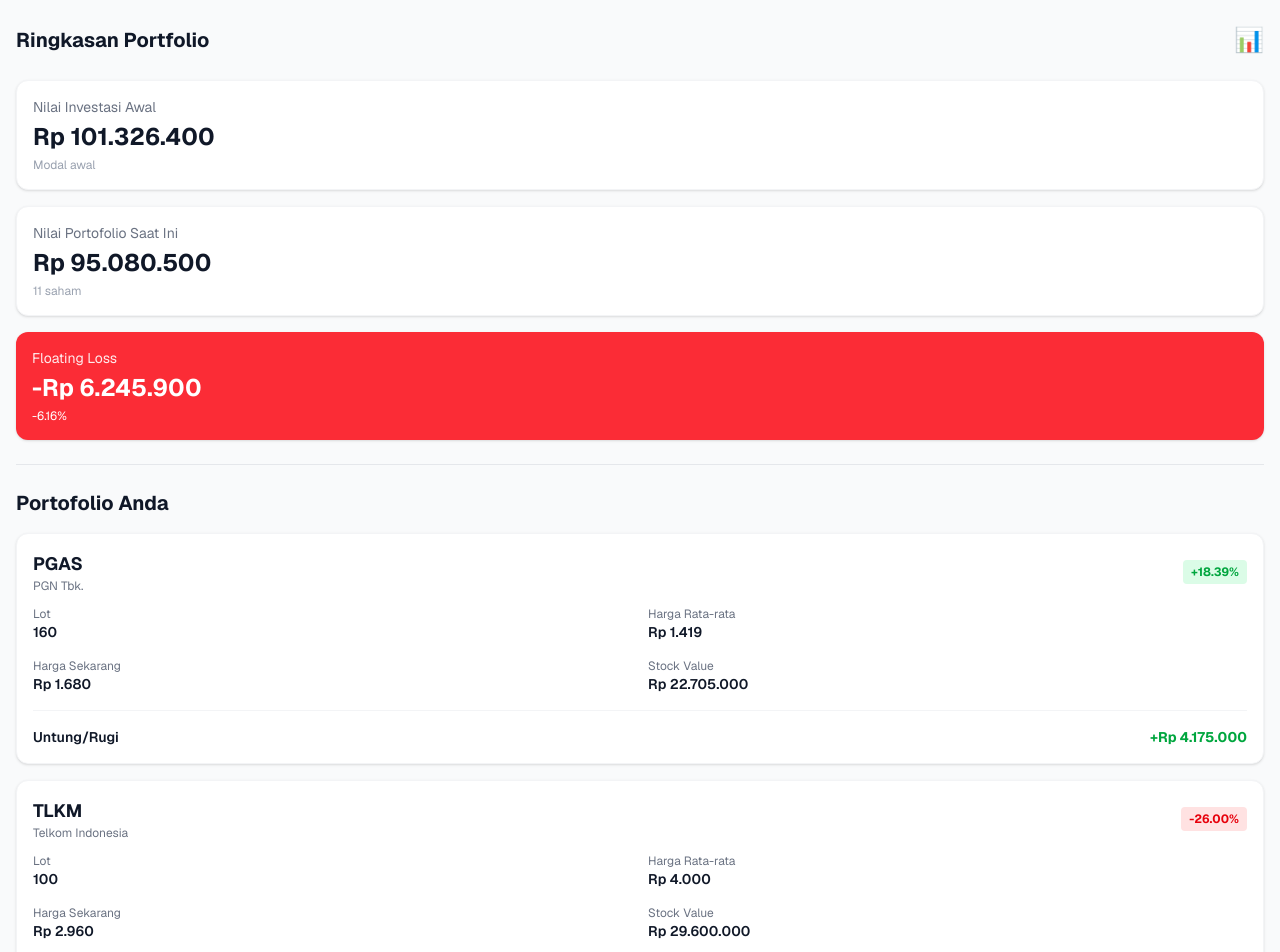
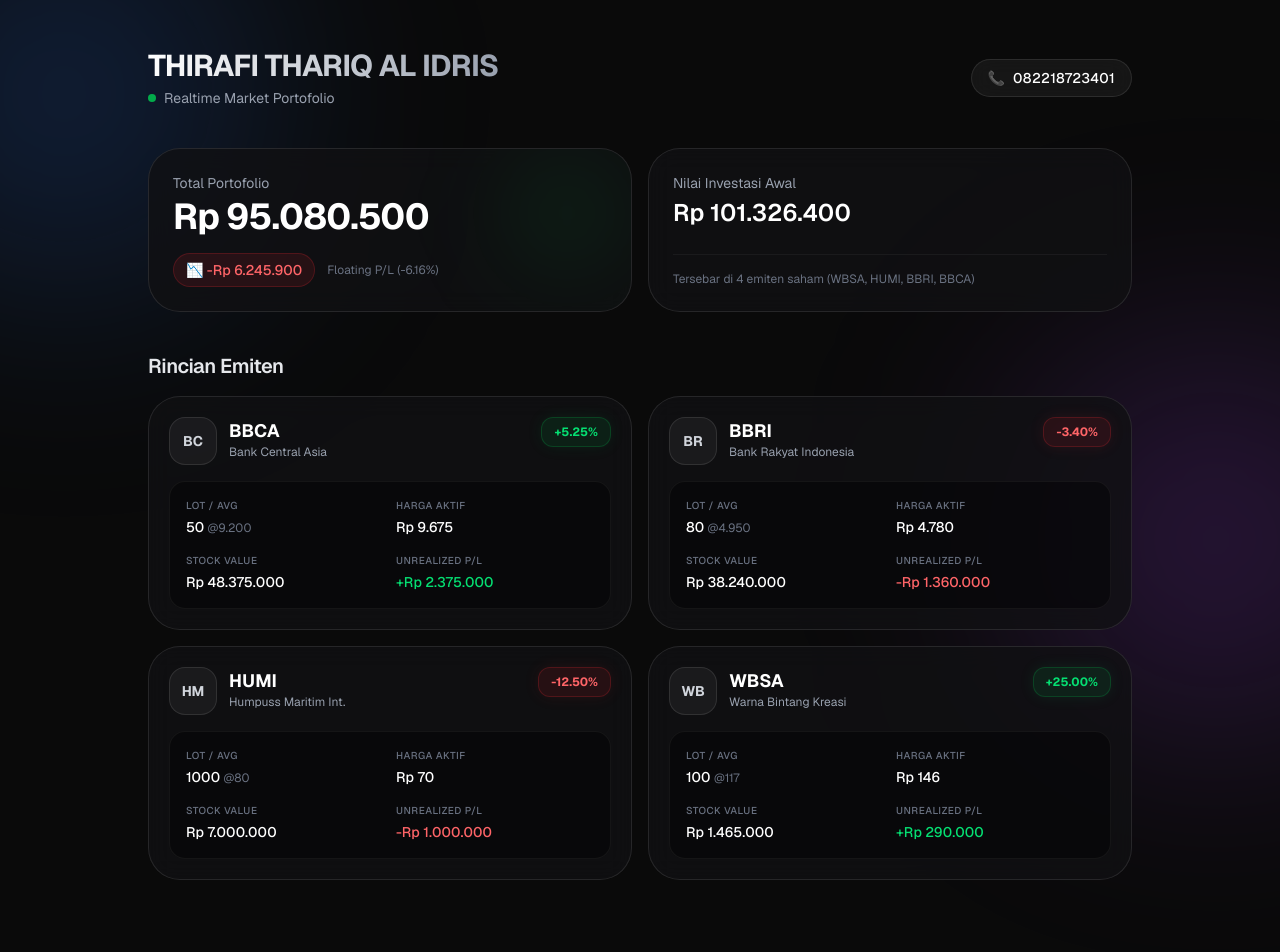
Before and after one commit to pediaboy/nextjs-boilerplate, a Next.js app: page / in a window 1280 px wide. Shown: the top 952 px of the page. Built offline with nearby package versions, Linux system fonts and the light colour scheme.

Commit message:
Update page.tsx

```diff
--- a/app/page.tsx
+++ b/app/page.tsx
@@ -1,112 +1,211 @@
 export default function Home() {
   return (
-    <div className="min-h-screen bg-gray-50 dark:bg-slate-900 text-gray-900 dark:text-white p-4 font-sans pb-20">
+    <div className="min-h-screen bg-[#0a0a0a] text-white relative overflow-hidden font-sans pb-24 selection:bg-white/20">
 
-      {/* Header */}
-      <div className="flex items-center justify-between mb-6 pt-2">
-        <h1 className="text-xl font-bold">Ringkasan Portfolio</h1>
-        <span className="text-2xl">📊</span>
-      </div>
+      {/* Background Glow Effects */}
+      <div className="absolute top-[-10%] left-[-10%] w-96 h-96 bg-blue-500/20 rounded-full blur-[120px] pointer-events-none"></div>
+      <div className="absolute bottom-1/4 right-[-10%] w-96 h-96 bg-purple-500/20 rounded-full blur-[120px] pointer-events-none"></div>
 
-      {/* Card Summary */}
-      <div className="bg-white dark:bg-slate-800 p-4 rounded-xl shadow-sm mb-4 border border-gray-100 dark:border-slate-700">
-        <p className="text-sm text-gray-500 dark:text-gray-400">Nilai Investasi Awal</p>
-        <p className="text-2xl font-bold mt-1">Rp 101.326.400</p>
-        <p className="text-xs mt-1 text-gray-400">Modal awal</p>
-      </div>
+      <div className="max-w-5xl mx-auto px-5 pt-12 relative z-10">
 
-      <div className="bg-white dark:bg-slate-800 p-4 rounded-xl shadow-sm mb-4 border border-gray-100 dark:border-slate-700">
-        <p className="text-sm text-gray-500 dark:text-gray-400">Nilai Portofolio Saat Ini</p>
-        <p className="text-2xl font-bold mt-1">Rp 95.080.500</p>
-        <p className="text-xs mt-1 text-gray-400">11 saham</p>
-      </div>
+        {/* Header / Profile */}
+        <header className="flex flex-col md:flex-row md:justify-between md:items-center mb-10 gap-4">
+          <div>
+            <h1 className="text-2xl md:text-3xl font-bold tracking-tight text-transparent bg-clip-text bg-gradient-to-r from-white to-gray-400">
+              THIRAFI THARIQ AL IDRIS
+            </h1>
+            <p className="text-gray-400 text-sm mt-1 flex items-center gap-2">
+              <span className="w-2 h-2 rounded-full bg-green-500 animate-pulse"></span>
+              Realtime Market Portofolio
+            </p>
+          </div>
 
-      <div className="bg-red-500 p-4 rounded-xl shadow-sm mb-6 text-white">
-        <p className="text-sm opacity-90">Floating Loss</p>
-        <p className="text-2xl font-bold mt-1">-Rp 6.245.900</p>
-        <p className="text-xs mt-1">-6.16%</p>
-      </div>
+          {/* Contact Badge */}
+          <a href="https://wa.me/6282218723401" target="_blank" rel="noreferrer" className="inline-flex items-center gap-2 bg-white/5 border border-white/10 px-4 py-2 rounded-full backdrop-blur-md hover:bg-white/10 transition w-fit">
+            <span className="text-sm">📞</span>
+            <span className="text-sm font-medium tracking-wide">082218723401</span>
+          </a>
+        </header>
 
-      <hr className="border-gray-200 dark:border-slate-700 mb-6" />
+        {/* Bento Grid Layout - Ringkasan */}
+        <div className="grid grid-cols-1 md:grid-cols-2 gap-4">
+          {/* Card 1: Total Portofolio */}
+          <div className="bg-[#111113]/80 border border-white/10 rounded-[2rem] p-6 backdrop-blur-md relative overflow-hidden">
+            <div className="absolute top-0 right-0 w-32 h-32 bg-green-500/10 rounded-full blur-[50px]"></div>
+            <p className="text-sm text-gray-400 mb-1">Total Portofolio</p>
+            <h2 className="text-4xl font-bold mb-4 tracking-tight">Rp 95.080.500</h2>
 
-      {/* Rincian per Emiten */}
-      <div>
-        <h2 className="text-xl font-bold mb-4">Portofolio Anda</h2>
-
-        {/* Card Saham PGAS */}
-        <div className="bg-white dark:bg-slate-800 p-4 rounded-xl shadow-sm mb-4 border border-gray-100 dark:border-slate-700">
-          <div className="flex justify-between items-center mb-3">
-            <div>
-              <h3 className="font-bold text-lg">PGAS</h3>
-              <p className="text-xs text-gray-500 dark:text-gray-400">PGN Tbk.</p>
-            </div>
-            <div className="bg-green-100 dark:bg-green-900/30 text-green-600 dark:text-green-400 px-2 py-1 rounded text-xs font-bold">
-              +18.39%
+            <div className="flex items-center gap-3">
+              <div className="bg-red-500/10 border border-red-500/20 text-red-400 px-3 py-1.5 rounded-full text-sm font-medium flex items-center gap-1">
+                📉 -Rp 6.245.900
+              </div>
+              <p className="text-xs text-gray-500">Floating P/L (-6.16%)</p>
             </div>
           </div>
 
-          <div className="grid grid-cols-2 gap-4 text-sm">
-            <div>
-              <p className="text-gray-500 dark:text-gray-400 text-xs">Lot</p>
-              <p className="font-semibold">160</p>
+          {/* Card 2: Info Modal */}
+          <div className="bg-[#111113]/80 border border-white/10 rounded-[2rem] p-6 backdrop-blur-md flex flex-col justify-center">
+            <p className="text-sm text-gray-400 mb-1">Nilai Investasi Awal</p>
+            <h3 className="text-2xl font-semibold mb-2">Rp 101.326.400</h3>
+            <div className="mt-auto border-t border-white/5 pt-4">
+              <p className="text-xs text-gray-500">Tersebar di 4 emiten saham (WBSA, HUMI, BBRI, BBCA)</p>
             </div>
-            <div>
-              <p className="text-gray-500 dark:text-gray-400 text-xs">Harga Rata-rata</p>
-              <p className="font-semibold">Rp 1.419</p>
+          </div>
+        </div>
+
+        <h3 className="text-xl font-semibold mt-10 mb-4 tracking-tight text-gray-200">Rincian Emiten</h3>
+
+        <div className="grid grid-cols-1 md:grid-cols-2 gap-4">
+
+          {/* Card Emiten: BBCA */}
+          <div className="bg-[#111113]/80 border border-white/10 rounded-[2rem] p-5 backdrop-blur-md transition hover:bg-white/5">
+            <div className="flex justify-between items-start mb-4">
+              <div className="flex items-center gap-3">
+                <div className="w-12 h-12 rounded-2xl bg-white/5 border border-white/10 flex items-center justify-center font-bold text-sm text-gray-300">
+                  BC
+                </div>
+                <div>
+                  <h4 className="font-bold text-lg leading-none">BBCA</h4>
+                  <p className="text-xs text-gray-400 mt-1">Bank Central Asia</p>
+                </div>
+              </div>
+              <div className="bg-green-500/10 text-green-400 border border-green-500/20 px-3 py-1.5 rounded-xl text-xs font-bold shadow-[0_0_15px_rgba(34,197,94,0.1)]">
+                +5.25%
+              </div>
             </div>
-            <div>
-              <p className="text-gray-500 dark:text-gray-400 text-xs">Harga Sekarang</p>
-              <p className="font-semibold">Rp 1.680</p>
-            </div>
-            <div>
-              <p className="text-gray-500 dark:text-gray-400 text-xs">Stock Value</p>
-              <p className="font-semibold">Rp 22.705.000</p>
+
+            <div className="grid grid-cols-2 gap-y-4 gap-x-3 mt-4 p-4 bg-black/40 rounded-2xl border border-white/5">
+              <div>
+                <p className="text-[10px] text-gray-500 uppercase tracking-wider mb-1 font-medium">Lot / Avg</p>
+                <p className="font-medium text-sm">50 <span className="text-gray-500 text-xs font-normal">@9.200</span></p>
+              </div>
+              <div>
+                <p className="text-[10px] text-gray-500 uppercase tracking-wider mb-1 font-medium">Harga Aktif</p>
+                <p className="font-medium text-sm">Rp 9.675</p>
+              </div>
+              <div>
+                <p className="text-[10px] text-gray-500 uppercase tracking-wider mb-1 font-medium">Stock Value</p>
+                <p className="font-medium text-sm">Rp 48.375.000</p>
+              </div>
+              <div>
+                <p className="text-[10px] text-gray-500 uppercase tracking-wider mb-1 font-medium">Unrealized P/L</p>
+                <p className="font-medium text-sm text-green-400">+Rp 2.375.000</p>
+              </div>
             </div>
           </div>
 
-          <div className="mt-4 pt-4 border-t border-gray-100 dark:border-slate-700 flex justify-between items-center">
-            <p className="text-sm font-semibold">Untung/Rugi</p>
-            <p className="text-sm font-bold text-green-600 dark:text-green-400">+Rp 4.175.000</p>
-          </div>
-        </div>
+          {/* Card Emiten: BBRI */}
+          <div className="bg-[#111113]/80 border border-white/10 rounded-[2rem] p-5 backdrop-blur-md transition hover:bg-white/5">
+            <div className="flex justify-between items-start mb-4">
+              <div className="flex items-center gap-3">
+                <div className="w-12 h-12 rounded-2xl bg-white/5 border border-white/10 flex items-center justify-center font-bold text-sm text-gray-300">
+                  BR
+                </div>
+                <div>
+                  <h4 className="font-bold text-lg leading-none">BBRI</h4>
+                  <p className="text-xs text-gray-400 mt-1">Bank Rakyat Indonesia</p>
+                </div>
+              </div>
+              <div className="bg-red-500/10 text-red-400 border border-red-500/20 px-3 py-1.5 rounded-xl text-xs font-bold shadow-[0_0_15px_rgba(239,68,68,0.1)]">
+                -3.40%
+              </div>
+            </div>
 
-        {/* Card Saham TLKM */}
-        <div className="bg-white dark:bg-slate-800 p-4 rounded-xl shadow-sm mb-4 border border-gray-100 dark:border-slate-700">
-          <div className="flex justify-between items-center mb-3">
-            <div>
-              <h3 className="font-bold text-lg">TLKM</h3>
-              <p className="text-xs text-gray-500 dark:text-gray-400">Telkom Indonesia</p>
-            </div>
-            <div className="bg-red-100 dark:bg-red-900/30 text-red-600 dark:text-red-400 px-2 py-1 rounded text-xs font-bold">
-              -26.00%
+            <div className="grid grid-cols-2 gap-y-4 gap-x-3 mt-4 p-4 bg-black/40 rounded-2xl border border-white/5">
+              <div>
+                <p className="text-[10px] text-gray-500 uppercase tracking-wider mb-1 font-medium">Lot / Avg</p>
+                <p className="font-medium text-sm">80 <span className="text-gray-500 text-xs font-normal">@4.950</span></p>
+              </div>
+              <div>
+                <p className="text-[10px] text-gray-500 uppercase tracking-wider mb-1 font-medium">Harga Aktif</p>
+                <p className="font-medium text-sm">Rp 4.780</p>
+              </div>
+              <div>
+                <p className="text-[10px] text-gray-500 uppercase tracking-wider mb-1 font-medium">Stock Value</p>
+                <p className="font-medium text-sm">Rp 38.240.000</p>
+              </div>
+              <div>
+                <p className="text-[10px] text-gray-500 uppercase tracking-wider mb-1 font-medium">Unrealized P/L</p>
+                <p className="font-medium text-sm text-red-400">-Rp 1.360.000</p>
+              </div>
             </div>
           </div>
 
-          <div className="grid grid-cols-2 gap-4 text-sm">
-            <div>
-              <p className="text-gray-500 dark:text-gray-400 text-xs">Lot</p>
-              <p className="font-semibold">100</p>
+          {/* Card Emiten: HUMI */}
+          <div className="bg-[#111113]/80 border border-white/10 rounded-[2rem] p-5 backdrop-blur-md transition hover:bg-white/5">
+            <div className="flex justify-between items-start mb-4">
+              <div className="flex items-center gap-3">
+                <div className="w-12 h-12 rounded-2xl bg-white/5 border border-white/10 flex items-center justify-center font-bold text-sm text-gray-300">
+                  HM
+                </div>
+                <div>
+                  <h4 className="font-bold text-lg leading-none">HUMI</h4>
+                  <p className="text-xs text-gray-400 mt-1">Humpuss Maritim Int.</p>
+                </div>
+              </div>
+              <div className="bg-red-500/10 text-red-400 border border-red-500/20 px-3 py-1.5 rounded-xl text-xs font-bold shadow-[0_0_15px_rgba(239,68,68,0.1)]">
+                -12.50%
+              </div>
             </div>
-            <div>
-              <p className="text-gray-500 dark:text-gray-400 text-xs">Harga Rata-rata</p>
-              <p className="font-semibold">Rp 4.000</p>
-            </div>
-            <div>
-              <p className="text-gray-500 dark:text-gray-400 text-xs">Harga Sekarang</p>
-              <p className="font-semibold">Rp 2.960</p>
-            </div>
-            <div>
-              <p className="text-gray-500 dark:text-gray-400 text-xs">Stock Value</p>
-              <p className="font-semibold">Rp 29.600.000</p>
+
+            <div className="grid grid-cols-2 gap-y-4 gap-x-3 mt-4 p-4 bg-black/40 rounded-2xl border border-white/5">
+              <div>
+                <p className="text-[10px] text-gray-500 uppercase tracking-wider mb-1 font-medium">Lot / Avg</p>
+                <p className="font-medium text-sm">1000 <span className="text-gray-500 text-xs font-normal">@80</span></p>
+              </div>
+              <div>
+                <p className="text-[10px] text-gray-500 uppercase tracking-wider mb-1 font-medium">Harga Aktif</p>
+                <p className="font-medium text-sm">Rp 70</p>
+              </div>
+              <div>
+                <p className="text-[10px] text-gray-500 uppercase tracking-wider mb-1 font-medium">Stock Value</p>
+                <p className="font-medium text-sm">Rp 7.000.000</p>
+              </div>
+              <div>
+                <p className="text-[10px] text-gray-500 uppercase tracking-wider mb-1 font-medium">Unrealized P/L</p>
+                <p className="font-medium text-sm text-red-400">-Rp 1.000.000</p>
+              </div>
             </div>
           </div>
 
-          <div className="mt-4 pt-4 border-t border-gray-100 dark:border-slate-700 flex justify-between items-center">
-            <p className="text-sm font-semibold">Untung/Rugi</p>
-            <p className="text-sm font-bold text-red-600 dark:text-red-400">-Rp 10.400.000</p>
+          {/* Card Emiten: WBSA */}
+          <div className="bg-[#111113]/80 border border-white/10 rounded-[2rem] p-5 backdrop-blur-md transition hover:bg-white/5">
+            <div className="flex justify-between items-start mb-4">
+              <div className="flex items-center gap-3">
+                <div className="w-12 h-12 rounded-2xl bg-white/5 border border-white/10 flex items-center justify-center font-bold text-sm text-gray-300">
+                  WB
+                </div>
+                <div>
+                  <h4 className="font-bold text-lg leading-none">WBSA</h4>
+                  <p className="text-xs text-gray-400 mt-1">Warna Bintang Kreasi</p>
+                </div>
+              </div>
+              <div className="bg-green-500/10 text-green-400 border border-green-500/20 px-3 py-1.5 rounded-xl text-xs font-bold shadow-[0_0_15px_rgba(34,197,94,0.1)]">
+                +25.00%
+              </div>
+            </div>
+
+            <div className="grid grid-cols-2 gap-y-4 gap-x-3 mt-4 p-4 bg-black/40 rounded-2xl border border-white/5">
+              <div>
+                <p className="text-[10px] text-gray-500 uppercase tracking-wider mb-1 font-medium">Lot / Avg</p>
+                <p className="font-medium text-sm">100 <span className="text-gray-500 text-xs font-normal">@117</span></p>
+              </div>
+              <div>
+                <p className="text-[10px] text-gray-500 uppercase tracking-wider mb-1 font-medium">Harga Aktif</p>
+                <p className="font-medium text-sm">Rp 146</p>
+              </div>
+              <div>
+                <p className="text-[10px] text-gray-500 uppercase tracking-wider mb-1 font-medium">Stock Value</p>
+                <p className="font-medium text-sm">Rp 1.465.000</p>
+              </div>
+              <div>
+                <p className="text-[10px] text-gray-500 uppercase tracking-wider mb-1 font-medium">Unrealized P/L</p>
+                <p className="font-medium text-sm text-green-400">+Rp 290.000</p>
+              </div>
+            </div>
           </div>
+
         </div>
-
       </div>
     </div>
   )
```
